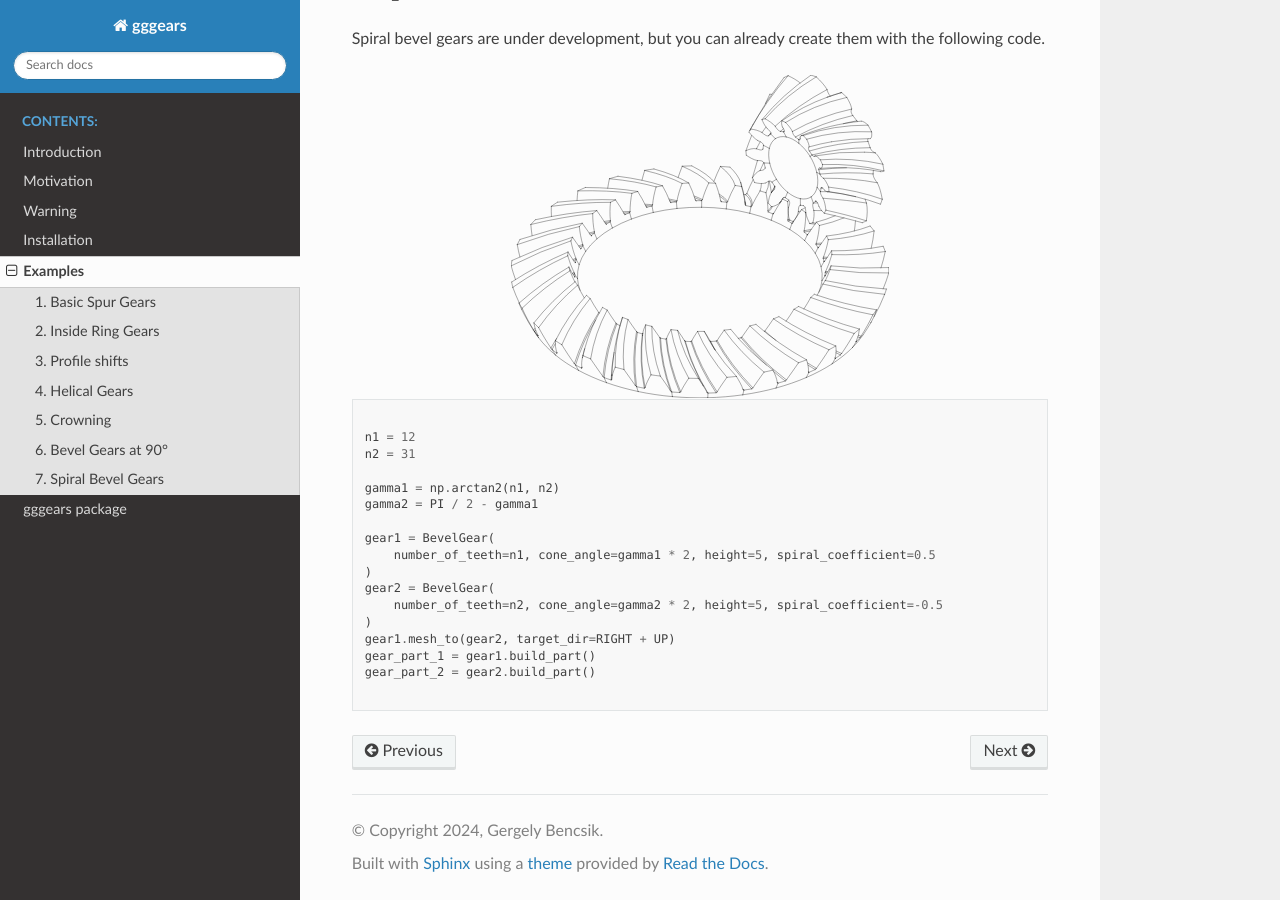
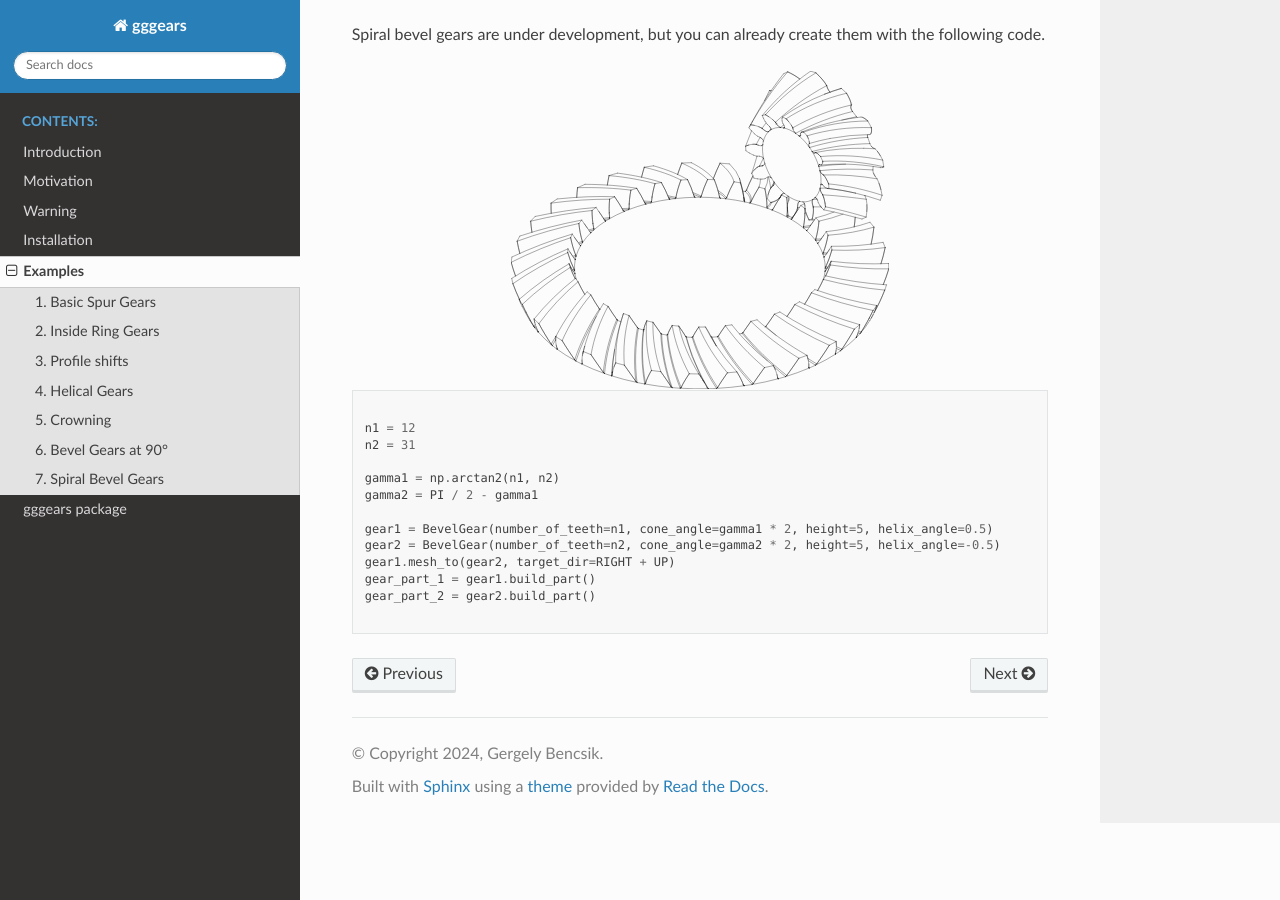
Before and after one commit to GarryBGoode/gggears, a Sphinx documentation site: the page built from docs/source/examples.rst, in a window 1280 px wide and 900 px high, scrolled down 4328 px. Built offline with Sphinx 7.4.7 and the Read the Docs theme 3.1.0, drawn with Linux system fonts in a browser that asks for light colours; formulas are drawn with MathJax 3.

Commit message:
Updated examples

```diff
--- a/docs/source/examples.py
+++ b/docs/source/examples.py
@@ -139,12 +139,8 @@ n2 = 31
 gamma1 = np.arctan2(n1, n2)
 gamma2 = PI / 2 - gamma1
 
-gear1 = BevelGear(
-    number_of_teeth=n1, cone_angle=gamma1 * 2, height=5, spiral_coefficient=0.5
-)
-gear2 = BevelGear(
-    number_of_teeth=n2, cone_angle=gamma2 * 2, height=5, spiral_coefficient=-0.5
-)
+gear1 = BevelGear(number_of_teeth=n1, cone_angle=gamma1 * 2, height=5, helix_angle=0.5)
+gear2 = BevelGear(number_of_teeth=n2, cone_angle=gamma2 * 2, height=5, helix_angle=-0.5)
 gear1.mesh_to(gear2, target_dir=RIGHT + UP)
 gear_part_1 = gear1.build_part()
 gear_part_2 = gear2.build_part()
--- a/docs/source/intro.rst
+++ b/docs/source/intro.rst
@@ -1,7 +1,8 @@
 Introduction
 ============
-``gggears`` is a python module for accurate and feature-rich gear geometry generation.
+`gggears <https://github.com/GarryBGoode/gggears>`_ is a python module for accurate and feature-rich gear geometry generation.
 It is designed to be used with build123d python package, but can be used with any CAD workflow via STEP export.
+
 
 Motivation
 ==========
```
Also changed, not shown: docs/source/assets/general_ex1.svg, docs/source/assets/general_ex2.svg, docs/source/assets/general_ex3.svg, docs/source/assets/general_ex4.svg, docs/source/assets/general_ex5.svg, docs/source/assets/general_ex6.svg, docs/source/assets/general_ex7.svg, misc/media/bevel_gears.png, 1 other file.
